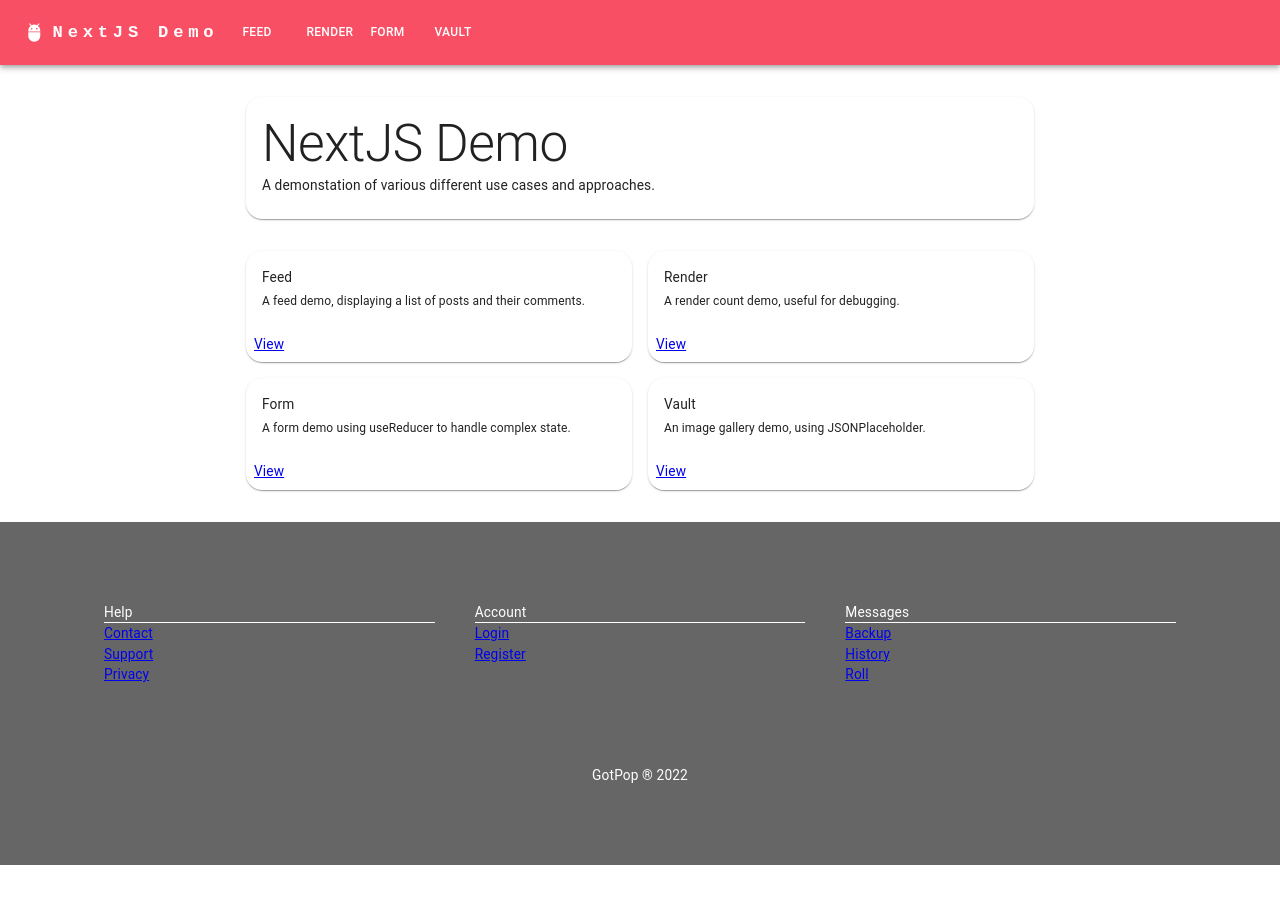
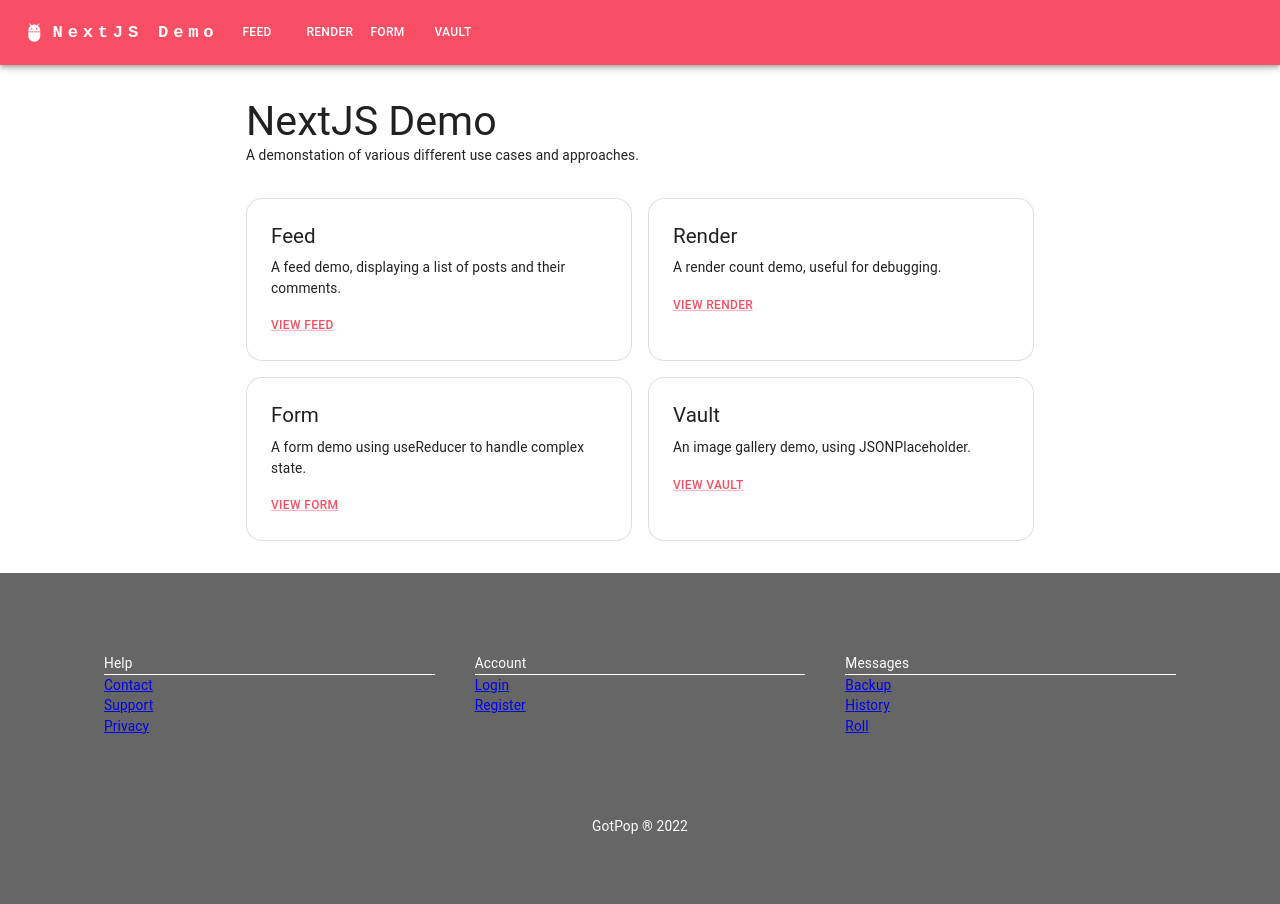
Before and after one commit to gotpop/gp-next-demo, a Next.js app: page / in a window 1280 px wide. Shown: the top 904 px of the page. Before the commit the page ends 865 px from the top, so only its background shows below. Built offline with nearby package versions, Linux system fonts and the light colour scheme.

Commit message:
Templating

```diff
--- a/components/card.tsx
+++ b/components/card.tsx
@@ -1,25 +1,22 @@
 import * as React from 'react'
-import Card from '@mui/material/Card'
-import CardActions from '@mui/material/CardActions'
-import CardContent from '@mui/material/CardContent'
 import Typography from '@mui/material/Typography'
-import Link from 'next/link'
+import NextLink from 'next/link'
 import { IPageProps } from 'types/index'
+import Link from '@mui/material/Link'
+import { Paper } from '@mui/material'
 
 export default function BasicCard({ page }: IPageProps) {
   const { name, href, description } = page
 
   return (
-    <Card>
-      <CardContent>
-        <Typography component="h2" gutterBottom>
-          {name}
-        </Typography>
-        <Typography variant="body2">{description}</Typography>
-      </CardContent>
-      <CardActions>
-        <Link href={href}>View</Link>
-      </CardActions>
-    </Card>
+    <Paper variant="outlined" sx={{ p: 3, height: '100%' }}>
+      <Typography variant="h5" component="h3" gutterBottom>
+        {name}
+      </Typography>
+      <Typography paragraph>{description}</Typography>
+      <NextLink href={href} passHref>
+        <Link variant="button">View {name}</Link>
+      </NextLink>
+    </Paper>
   )
 }
--- a/components/intro.tsx
+++ b/components/intro.tsx
@@ -1,20 +1,17 @@
 import * as React from 'react'
-import Card from '@mui/material/Card'
-import CardContent from '@mui/material/CardContent'
 import Typography from '@mui/material/Typography'
 import { IIntroProps } from 'types/index'
+import { Box } from '@mui/material'
 
 export default function Intro({ content }: IIntroProps) {
   const { title, text } = content
 
   return (
-    <Card>
-      <CardContent>
-        <Typography variant="h2" component="h1">
-          {title}
-        </Typography>
-        <Typography component="p">{text}</Typography>
-      </CardContent>
-    </Card>
+    <Box mb={4}>
+      <Typography variant="h3" component="h1">
+        {title}
+      </Typography>
+      <Typography component="p">{text}</Typography>
+    </Box>
   )
 }
--- a/pages/index.tsx
+++ b/pages/index.tsx
@@ -11,9 +11,7 @@ const Home: NextPage = () => {
   return (
     <Layout>
       <Box m={4}>
-        <Box mb={4}>
-          <Intro content={introContent} />
-        </Box>
+        <Intro content={introContent} />
         <Grid container spacing={2}>
           {pages.map(page => (
             <Grid key={page.name} xs={12} md={6}>
```
